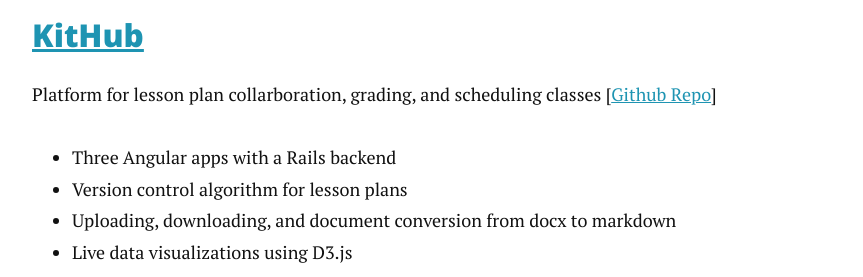
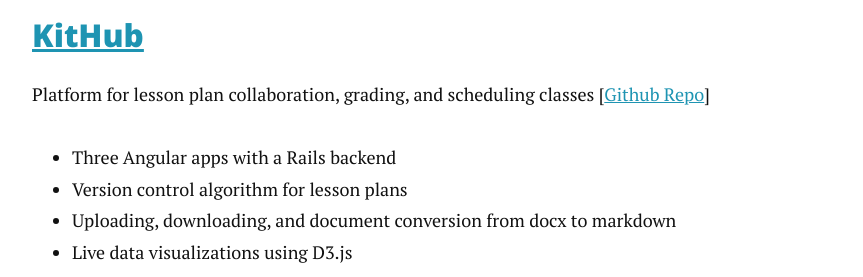
Before and after one commit to philipcolejohnson/philipcolejohnson.github.io, a Jekyll site: the page built from projects.md, in a window 1280 px wide and 900 px high, scrolled down 583 px. Shown: the part 178-455 px from the top of the window, without its empty margins (208-1071 px from the left). Built offline with Jekyll 4.4.1, drawn with Linux system fonts in a browser that asks for light colours; nearby versions of some CDN libraries.

Commit message:
Fixes typo

```diff
--- a/projects.md
+++ b/projects.md
@@ -12,7 +12,7 @@
     </div>
     <div >
       <a href="http://thekithub.herokuapp.com/"><h3>KitHub</h3></a>
-      <p>Platform for lesson plan collarboration, grading, and scheduling classes [<a href="https://github.com/philipcolejohnson/kithub">Github Repo</a>]</p>
+      <p>Platform for lesson plan collaboration, grading, and scheduling classes [<a href="https://github.com/philipcolejohnson/kithub">Github Repo</a>]</p>
       <ul>
         <li>Three Angular apps with a Rails backend</li>
         <li>Version control algorithm for lesson plans</li>
```
Also changed, not shown: about.md (+1 -1 lines).
